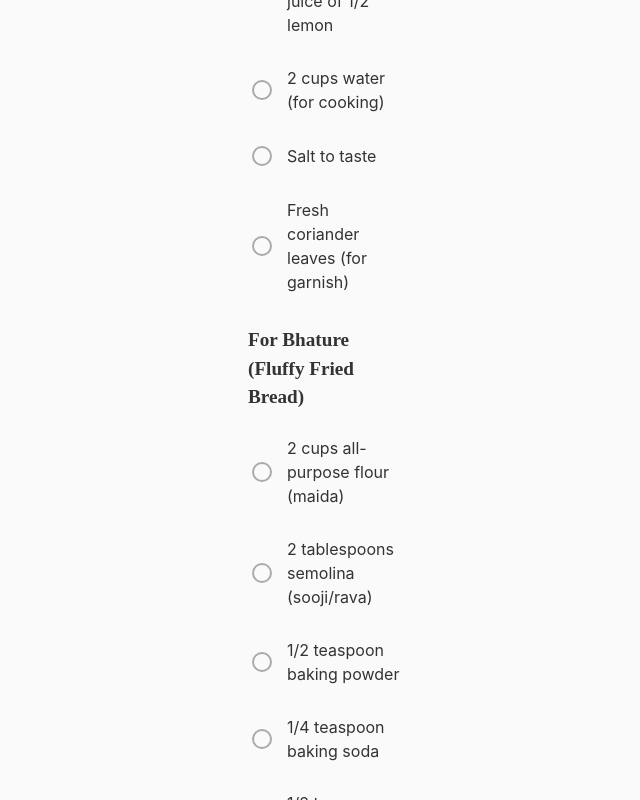
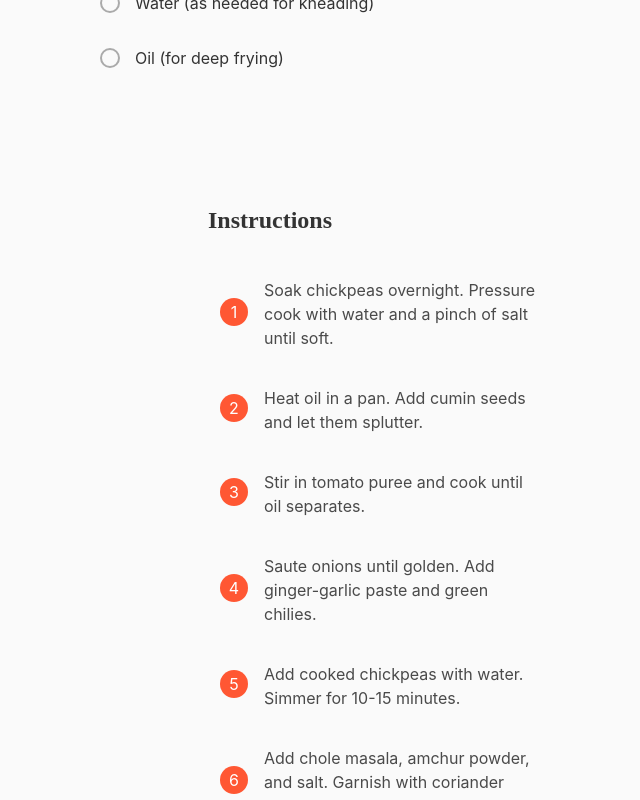
Before and after one commit to AnurupMondal/savory-scrolls, a React (Vite) app: page / in a window 1280 px wide. Shown: the part 2663-3463 px from the top of the page, without its empty margins (0-640 px from the left). Built offline with nearby package versions, Linux system fonts and the light colour scheme.

Commit message:
added instructions and corrected redux states

```diff
--- a/src/App.css
+++ b/src/App.css
@@ -11,7 +11,7 @@
 }
 
 .main-content {
-  /* width: 100%; */
+  width: 100%;
   /* margin: 0 auto; */
   padding:  5rem;
   box-sizing: border-box;
@@ -20,7 +20,7 @@
 
 .recipe-image-container {
   position: relative;
-  width: 70%;
+  width: 78%;
   aspect-ratio: 16 / 9;  /* Maintains a consistent ratio */
   border-radius: 10px;
   overflow: hidden;
@@ -45,10 +45,10 @@
 .recipe-content {
   display: grid;
   grid-template-columns: 1fr;
-  gap: 2.5rem;
+  gap: 2rem;
 }
 
-@media (min-width: 768px) {
+@media (min-width: 750px) {
   .recipe-content {
     grid-template-columns: 2fr 1fr;
   }
@@ -58,7 +58,7 @@
   display: flex;
   flex-direction: column;
   gap: 2rem;
-  margin: 2rem 9.5rem
+  margin: auto auto
 }
 
 .recipe-sidebar {
--- a/src/App.jsx
+++ b/src/App.jsx
@@ -7,6 +7,7 @@ import FreshRecipes from "./components/FreshRecipes";
 import RecipeDetails from "./components/RecipeDetails";
 import IngredientsList from "./components/IngredientsList";
 import NutritionFacts from "./components/NutritionFacts";
+import Instructions from "./components/Instructions"; // ✅ Import Instructions Component
 import NewsletterSignup from "./components/NewsletterSignup";
 import "./App.css";
 
@@ -48,10 +49,17 @@ const App = () => {
         <div className="recipe-content">
           <div className="recipe-main">
             <IngredientsList ingredients={recipe.ingredients} />
+
+            {recipe.instructions && recipe.instructions.length > 0 ? (
+              <Instructions steps={recipe.instructions} />
+            ) : (
+              <p className="error-message">No instructions available.</p>
+            )}
           </div>
+
           <div className="recipe-sidebar">
             <NutritionFacts nutrition={recipe.nutrition} />
-            <FreshRecipes /> {/* ✅ Added Fresh Recipes Component */}
+            <FreshRecipes />
             <NewsletterSignup />
           </div>
         </div>
--- a/src/components/FreshRecipes.jsx
+++ b/src/components/FreshRecipes.jsx
@@ -17,7 +17,7 @@ const RecipeCard = ({ title, ratings, image }) => {
   );
 };
 
-// ✅ Add PropTypes for RecipeCard
+// PropTypes for RecipeCard
 RecipeCard.propTypes = {
   title: PropTypes.string.isRequired,
   ratings: PropTypes.number.isRequired,
--- /dev/null
+++ b/src/components/Instructions.jsx
@@ -0,0 +1,25 @@
+import PropTypes from "prop-types";
+import "../styles/Instructions.css";
+
+const Instructions = ({ steps }) => {
+  return (
+    <div className="instructions">
+      <div className="instructions-list">
+        <h2>Instructions</h2>
+        {steps.map((step, index) => (
+          <div key={index} className="instruction-item">
+            <span className="instruction-step">{index + 1}</span>
+            <p className="instruction-text">{step}</p>
+          </div>
+        ))}
+      </div>
+    </div>
+  );
+};
+
+// PropTypes Validation
+Instructions.propTypes = {
+  steps: PropTypes.arrayOf(PropTypes.string).isRequired,
+};
+
+export default Instructions;
--- a/src/features/recipeSlice.js
+++ b/src/features/recipeSlice.js
@@ -1,10 +1,18 @@
 import { createSlice, createAsyncThunk } from "@reduxjs/toolkit";
 
 export const fetchRecipes = createAsyncThunk("recipes/fetchRecipes", async () => {
-    const response = await fetch("src/data/recipes.json");
+  try {
+    const response = await fetch("/data/recipes.json");
     if (!response.ok) throw new Error("Failed to fetch recipes");
-    return response.json();
-  });
+    const data = await response.json();
+
+    if (!data.recipes) throw new Error("Invalid JSON structure");
+
+    return data.recipes; // ✅ Ensure we return an array of recipes
+  } catch (error) {
+    throw new Error(error.message || "Unknown error fetching recipes");
+  }
+});
 
 const recipeSlice = createSlice({
   name: "recipes",
@@ -14,11 +22,20 @@ const recipeSlice = createSlice({
     error: null,
   },
   reducers: {
+    // Add new recipes to Redux state
     addRecipe: (state, action) => {
       state.recipes.push(action.payload);
     },
+    // Remove a recipe by ID
     removeRecipe: (state, action) => {
       state.recipes = state.recipes.filter((recipe) => recipe.id !== action.payload);
+    },
+    // Update an existing recipe by ID
+    updateRecipe: (state, action) => {
+      const index = state.recipes.findIndex((recipe) => recipe.id === action.payload.id);
+      if (index !== -1) {
+        state.recipes[index] = action.payload;
+      }
     },
   },
   extraReducers: (builder) => {
@@ -29,7 +46,7 @@ const recipeSlice = createSlice({
       })
       .addCase(fetchRecipes.fulfilled, (state, action) => {
         state.loading = false;
-        state.recipes = action.payload.recipes; // Ensure correct structure
+        state.recipes = action.payload;
       })
       .addCase(fetchRecipes.rejected, (state, action) => {
         state.loading = false;
@@ -38,6 +55,6 @@ const recipeSlice = createSlice({
   },
 });
 
-// ✅ Ensure you export the reducer
-export const { addRecipe, removeRecipe } = recipeSlice.actions;
+// Export Actions and Reducer
+export const { addRecipe, removeRecipe, updateRecipe } = recipeSlice.actions;
 export default recipeSlice.reducer;
--- /dev/null
+++ b/src/styles/Instructions.css
@@ -0,0 +1,68 @@
+/* Main container */
+.instructions {
+  max-width: 750px;
+  margin: auto;
+  padding: 2rem;
+}
+
+/* Title styling */
+.instructions-title {
+  font-size: 2rem;
+  font-weight: 600;
+  color: #1a1a1a;
+  margin-bottom: 2rem;
+}
+
+/* Instructions list */
+.instructions-list {
+  display: flex;
+  flex-direction: column;
+  padding-left: 6rem;
+  list-style: none;
+}
+
+/* Individual step */
+.instruction-item {
+  display: grid;
+  grid-template-columns: 40px 1fr;
+  align-items: center;
+  gap: 1rem;
+}
+
+/* Step number styling (Orange Circle) */
+.instruction-step {
+  font-size: 1rem;
+  color: white;
+  background-color: #FF5733;
+  border-radius: 50%;
+  width: 28px;
+  height: 28px;
+  display: flex;
+  justify-content: center;
+  align-items: center;
+  justify-self: end;
+}
+
+/* Step text */
+.instruction-text {
+  font-size: 1rem;
+  color: #4A4A4A;
+  line-height: 1.5;
+  padding-top: 4px;
+}
+
+/* Responsive design */
+@media (max-width: 600px) {
+  .instructions {
+    padding: 1rem;
+  }
+
+  .instructions-title {
+    font-size: 1.75rem;
+    margin-bottom: 1.5rem;
+  }
+
+  .instructions-list {
+    gap: 1rem;
+  }
+}
```
Also changed, not shown: src/components/Recipes.jsx (+19 -5 lines), src/pages/RecipeDetailsPage.jsx (+13 -2 lines), public/data/recipes.json (renamed from src/data/recipes.json).
